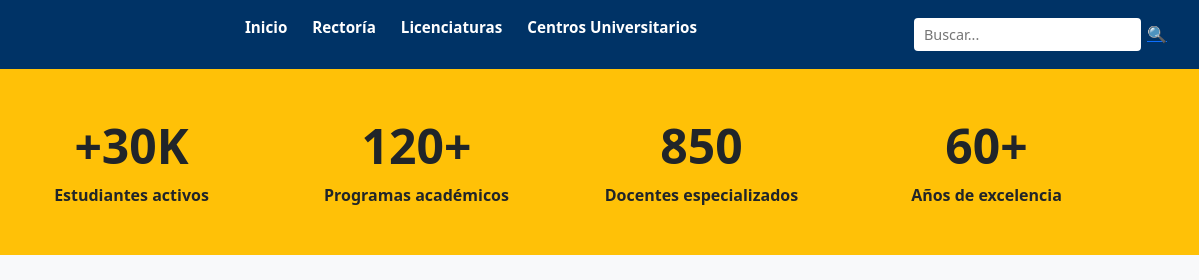
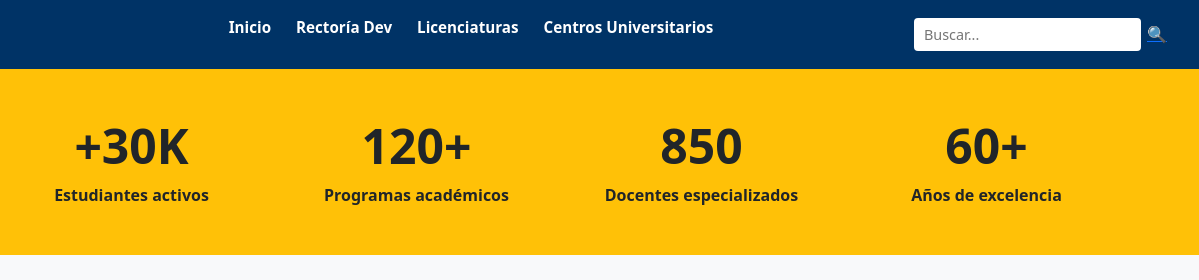
Before and after one commit to andresprats10-commits/Practica-2_1, a plain HTML site: page Landing page/index.html in a window 1280 px wide. Shown: the top 280 px of the page, 81-1280 px from the left. Drawn offline with Linux system fonts and the light colour scheme; a web font is replaced by a local one.

Commit message:
cambios dev

```diff
--- a/Landing page/index.html
+++ b/Landing page/index.html
@@ -19,7 +19,7 @@
 
     <ul class="nav-links">
         <li><a href="#">Inicio</a></li>
-        <li><a href="#">Rectoría</a></li>
+        <li><a href="#">Rectoría Dev</a></li>
         <li><a href="#">Licenciaturas</a></li>
         <li><a href="#">Centros Universitarios</a></li>
     </ul>
```
